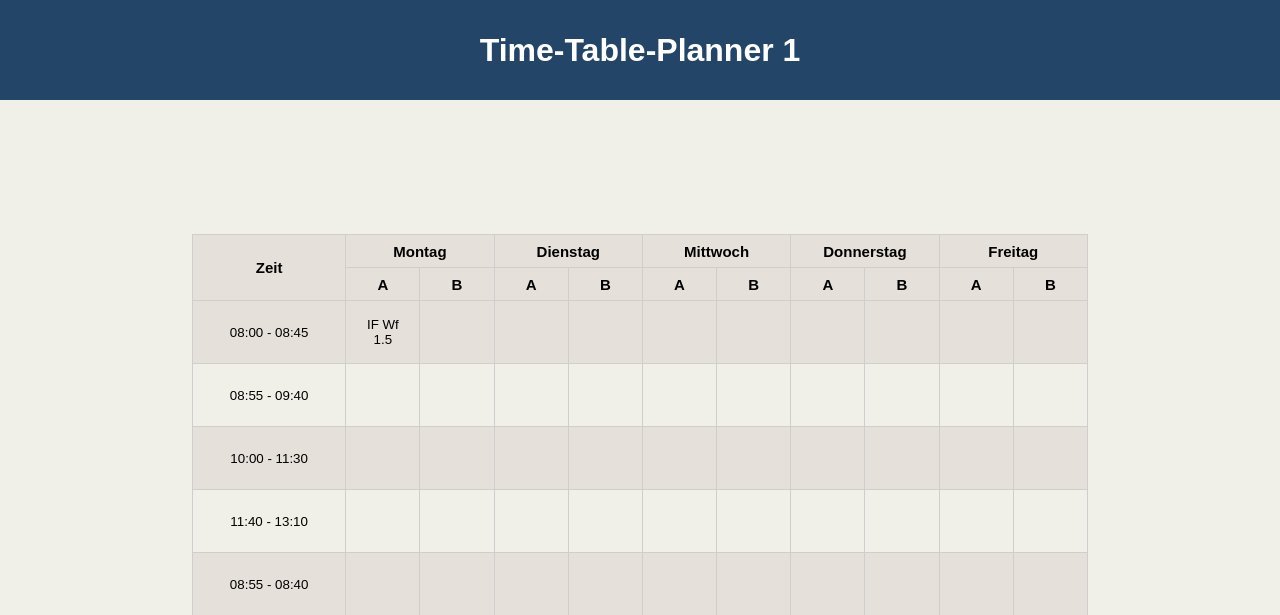
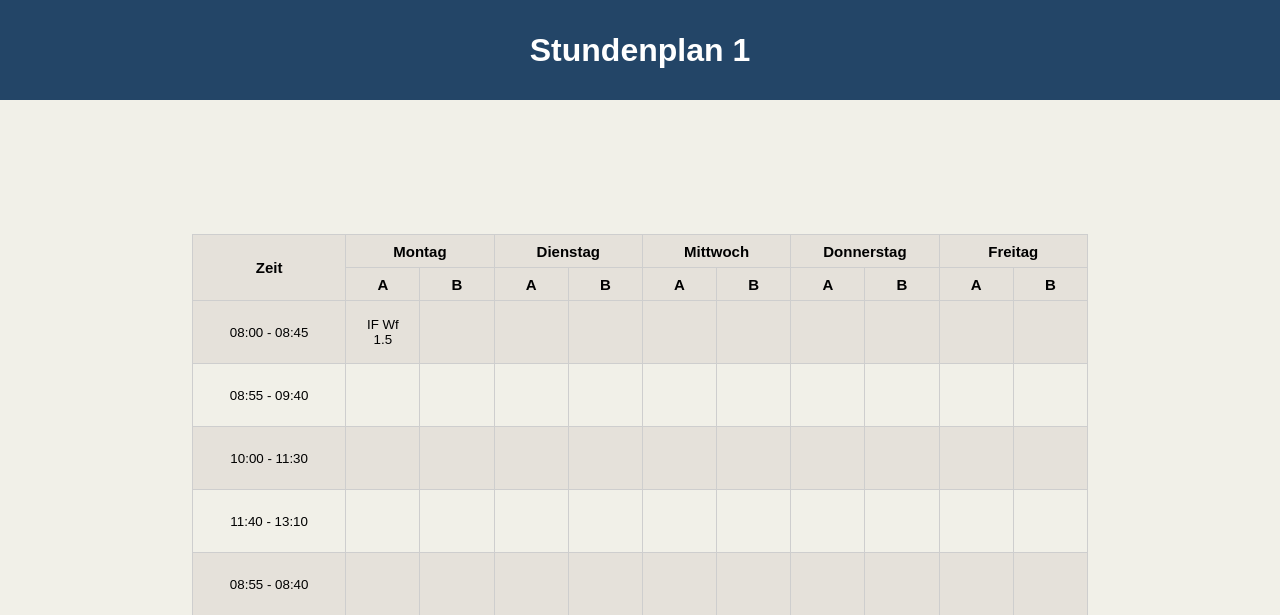
Before and after one commit to MikaGriebsch/Planner, a Django app: page /1/ in a window 1280 px wide. Shown: the top 615 px of the page. Run offline with Django 5.2, Linux system fonts and the light colour scheme.

Commit message:
Wir leben in Deutschland

```diff
--- a/templates/index.html
+++ b/templates/index.html
@@ -6,12 +6,12 @@
     {% load static %}
     <link rel="stylesheet" type="text/css" href="{% static 'index.css' %}">
     <script src="{% static 'index.js' %}" defer></script>
-    <title>Time-Table-Planner {{klassenname}}</title>
+    <title>Stundenplan {{klassenname}}</title>
 </head>
 <body>
 
     <div class="header">
-        <h1>Time-Table-Planner {{klassenname}}</h1>
+        <h1>Stundenplan {{klassenname}}</h1>
     </div>
 
     <div class="content">
```
